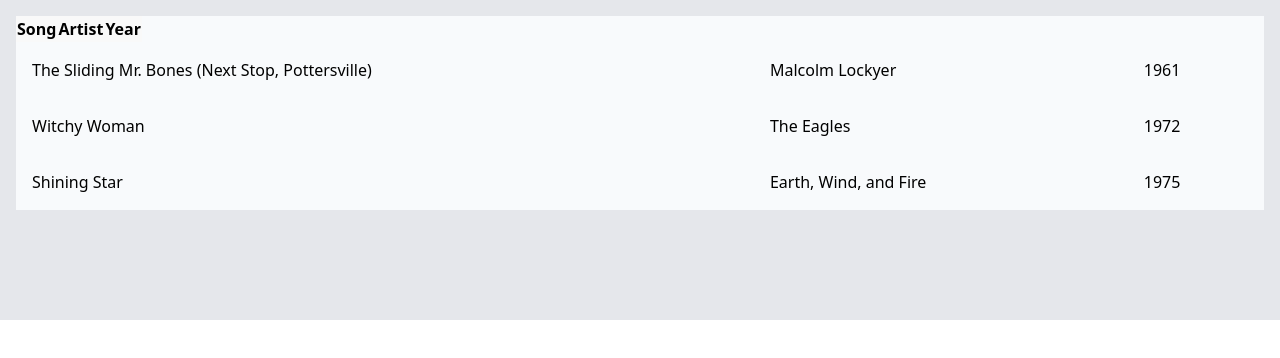
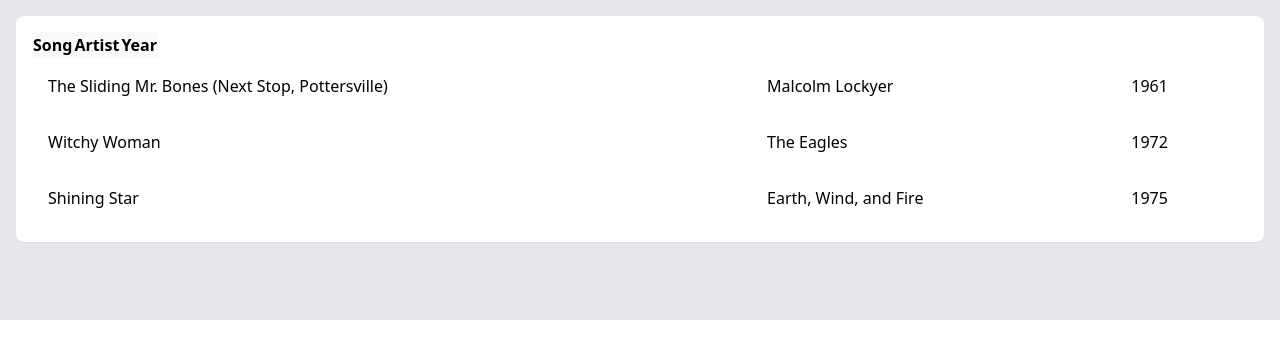
Before and after one commit to Pedro-Silva-Dev/petiscar-web, an Angular app: page / in a window 1280 px wide. Shown: the top 358 px of the page. Built offline with nearby package versions, Linux system fonts and the light colour scheme.

Commit message:
melhorado o card

```diff
--- a/src/app/app.component.html
+++ b/src/app/app.component.html
@@ -1,5 +1,7 @@
 <div class="container mx-auto p-4 w-full h-80 bg-gray-200">
- <app-table>
+  <app-card [header]="false" [footer]="false">
+    <ng-container body>
+      <app-table >
         <ng-container header>
           <thead>
             <tr>
@@ -27,6 +29,9 @@
           </tr>
         </ng-container>
      </app-table>
+    </ng-container>
+  </app-card>
+
 </div>
 
 
--- a/src/app/components/interface/card/card.component.html
+++ b/src/app/components/interface/card/card.component.html
@@ -1,11 +1,14 @@
 <div class="container bg-white w-full rounded-lg shadow-sm">
-    <div *ngIf="header" class="w-full p-4 border-b">
+    <div *ngIf="default" class="w-full border-b">
+        <ng-content select="[default]"></ng-content>
+    </div>
+    <div *ngIf="header && !default" class="w-full p-4 border-b">
         <ng-content select="[header]"></ng-content>
     </div>
-    <div *ngIf="body" class="w-full p-4">
+    <div *ngIf="body && !default" class="w-full p-4">
         <ng-content select="[body]"></ng-content>
     </div>
-    <div *ngIf="footer" class="w-full p-4 border-t">
+    <div *ngIf="footer && !default" class="w-full p-4 border-t">
         <ng-content select="[footer]"></ng-content>
     </div>
 </div>
--- a/src/app/components/interface/card/card.component.ts
+++ b/src/app/components/interface/card/card.component.ts
@@ -17,6 +17,7 @@
 })
 export class CardComponent implements OnInit {
 
+  @Input() default: boolean = false;
   @Input() header: boolean = true;
   @Input() body: boolean = true;
   @Input() footer: boolean = true;
--- a/src/app/components/interface/table/table.component.html
+++ b/src/app/components/interface/table/table.component.html
@@ -1,4 +1,4 @@
-<table class="ui-table table-auto bg-slate-50 w-full">
+<table class="ui-table table-auto bg-white w-full">
     <thead class="table-header-group">
         <ng-content select="[header]"></ng-content>
     </thead>
```
Lines whose indentation alone changed are shown as unchanged.
